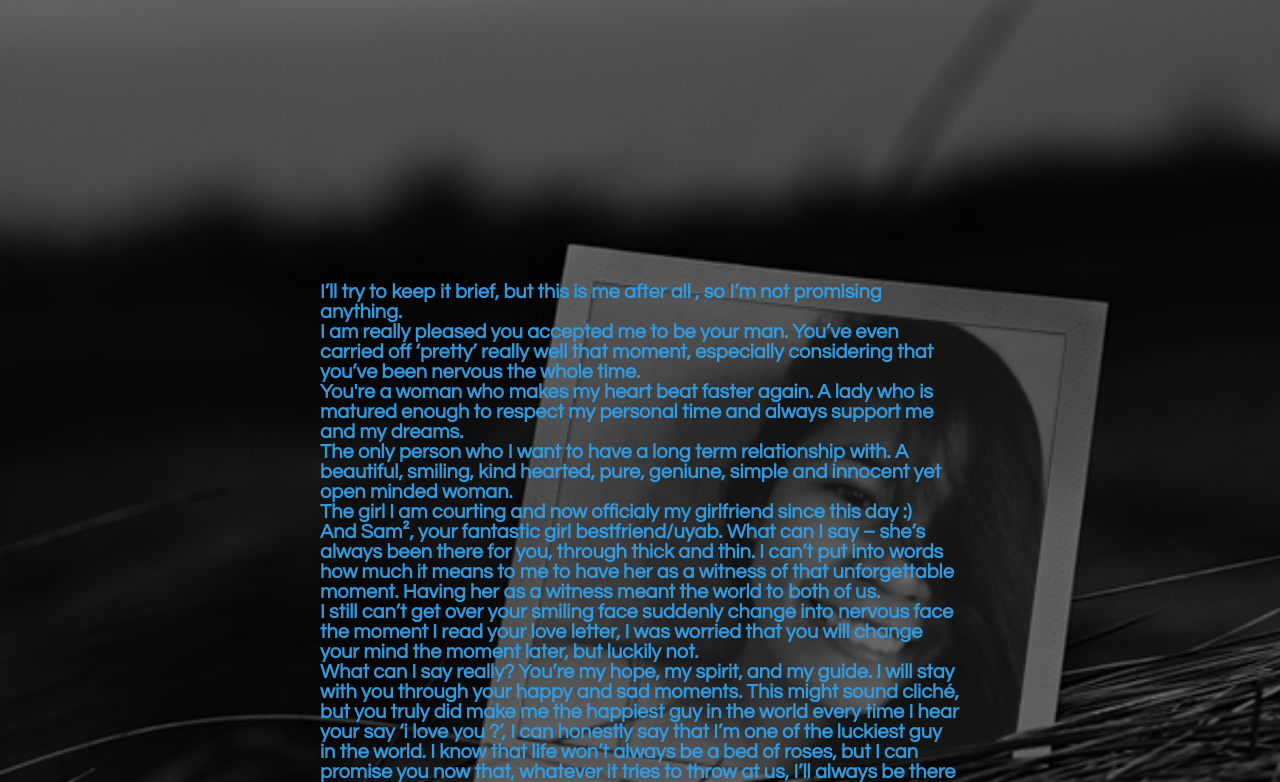
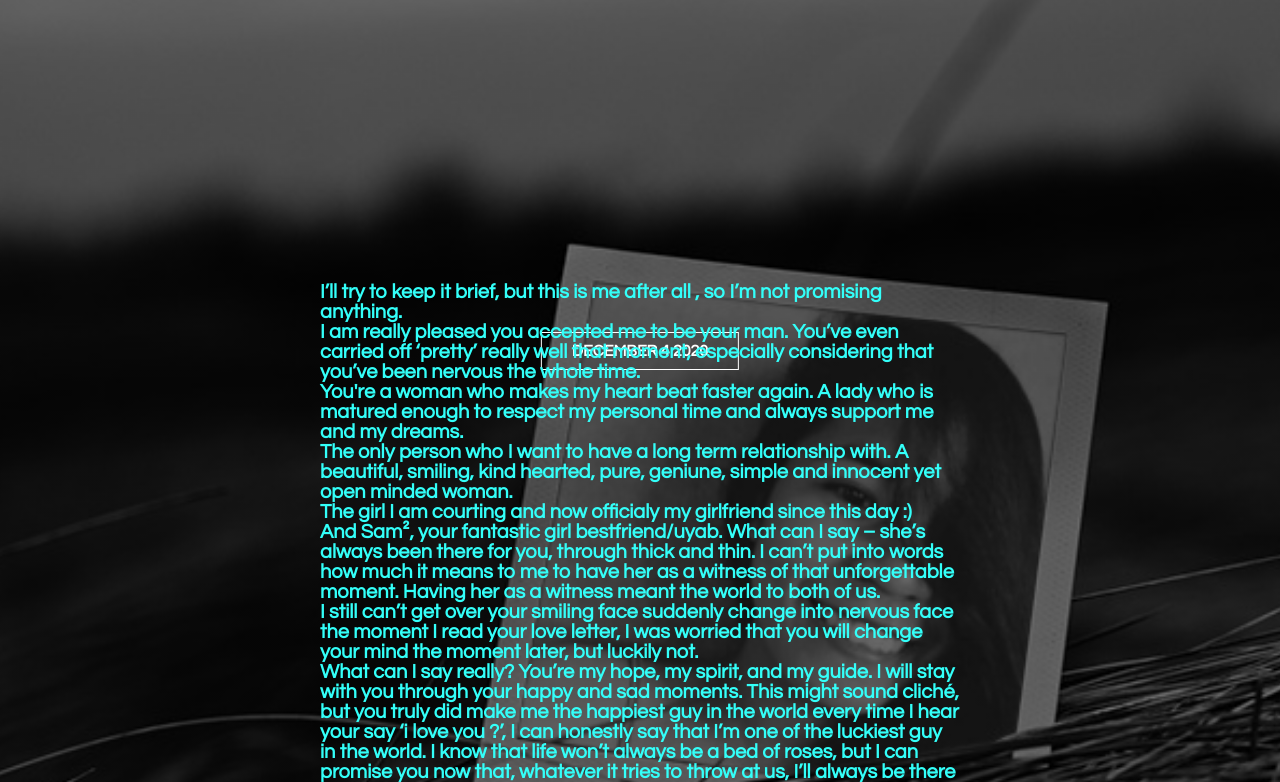
Before and after one commit to errorrr143/Project, a plain HTML site: page index.html in a window 1280 px wide. Shown: the part 49-831 px from the top of the page. Drawn offline with Linux system fonts and the light colour scheme.

Commit message:
Update style.css

```diff
--- a/css/style.css
+++ b/css/style.css
@@ -62,13 +62,14 @@ ul li.active a{
 
 
 .title h1{
-	color: #3498DB;
+	color: #33FFF9;
 	font-size: 20px;
 }
 
 .button{
+	color: #33FFF9;
 	position: absolute;
-	top: 01%;
+	top: 50%;
 	left: 50%;
 	transform: translate(-50%,-50%);
 }
```
